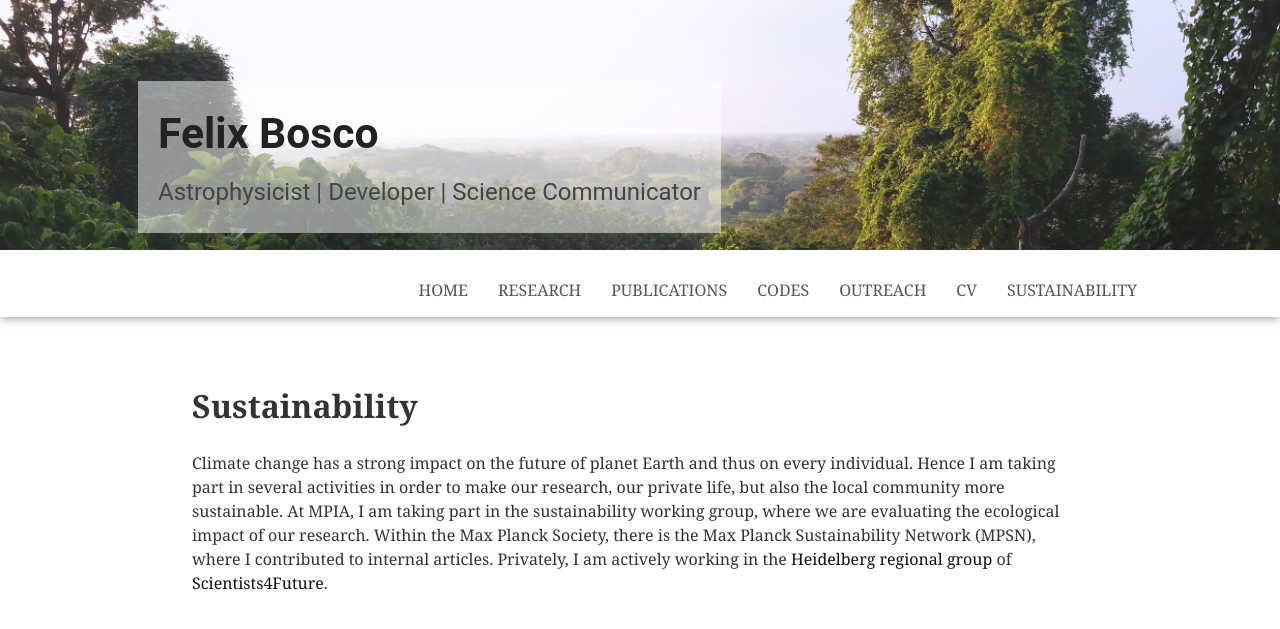
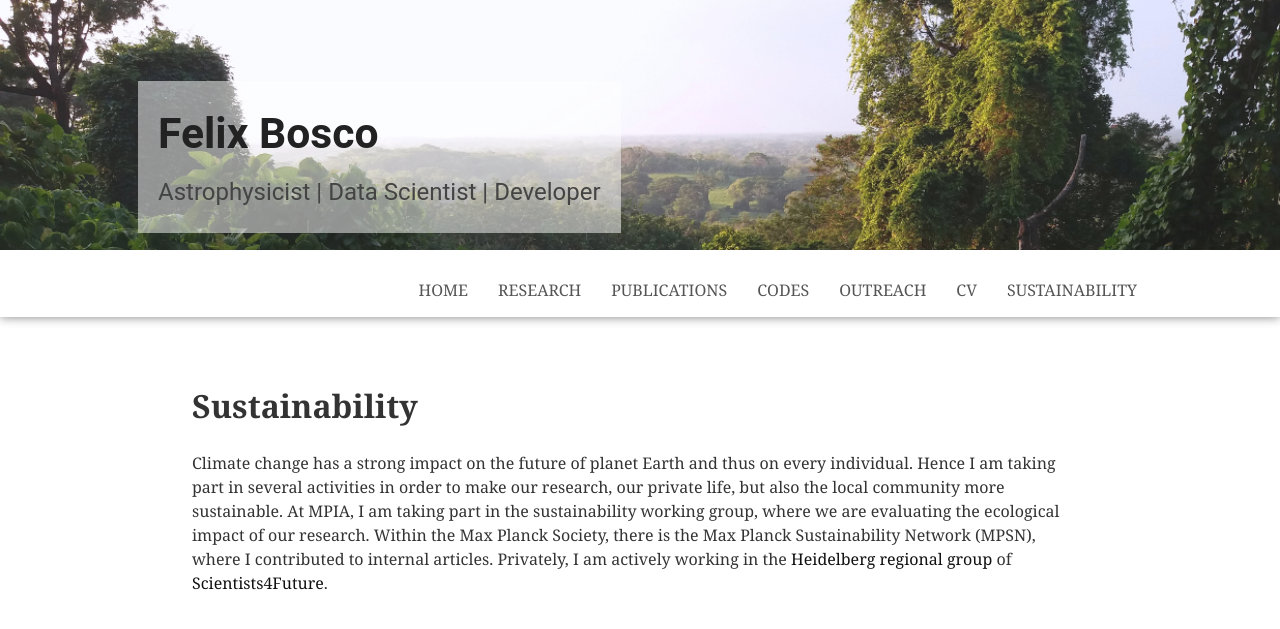
Before and after one commit to felixbosco/felixbosco.github.io, a Jekyll site: the page built from sustainability.html, in a window 1280 px wide. Shown: the top 629 px of the page. Built offline with Jekyll 4.4.1, drawn with Linux system fonts in a browser that asks for light colours.

Commit message:
Amend job description keywords

```diff
--- a/_includes/title.html
+++ b/_includes/title.html
@@ -2,6 +2,6 @@
   <img src="{{ page.header-image }}" alt="">
   <a class="header-title" href="{{ site.url }}">
     <b style="color:#222; font-size:32pt; font-weight:bold;">Felix Bosco</b> <br>
-    <span style="color:#444; font-size:18pt;">Astrophysicist | Developer | Science Communicator</span>
+    <span style="color:#444; font-size:18pt;">Astrophysicist | Data Scientist | Developer</span>
   </a>
 </div>
```
